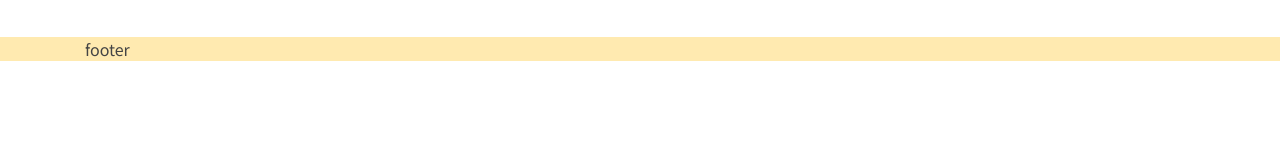
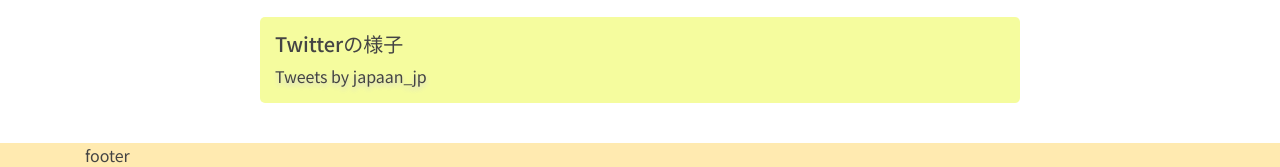
Before and after one commit to conn-do/japaan.jp-v3, a plain HTML site: page index.html in a window 1280 px wide. Shown: the part 2179-2346 px from the top of the page. Before the commit the page ends 2240 px from the top, so only its background shows below. Drawn offline with nearby package versions, Linux system fonts and the light colour scheme.

Commit message:
Twitter タイムライン埋め込み

```diff
--- a/index.html
+++ b/index.html
@@ -172,6 +172,11 @@
                                 </div>
                             </div>
                         </div>
+                        <div class="col-11 col-md-8 text-block-content">
+                            <p class="h5">Twitterの様子</p>
+                            <a class="twitter-timeline" data-height="500" data-link-color="#FAB81E"ß href="https://twitter.com/japaan_jp?ref_src=twsrc%5Etfw">Tweets by japaan_jp</a>
+                            <script async src="https://platform.twitter.com/widgets.js" charset="utf-8"></script>
+                        </div>
                     </div>
                 </div>
             </div>
```
